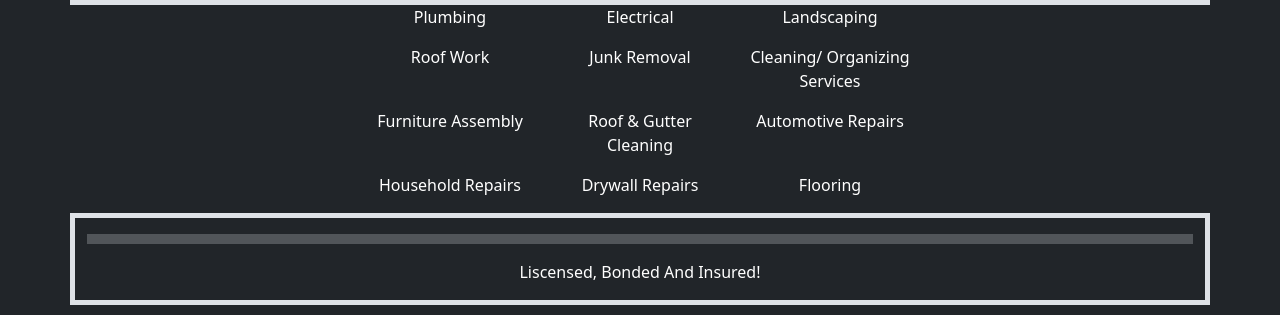
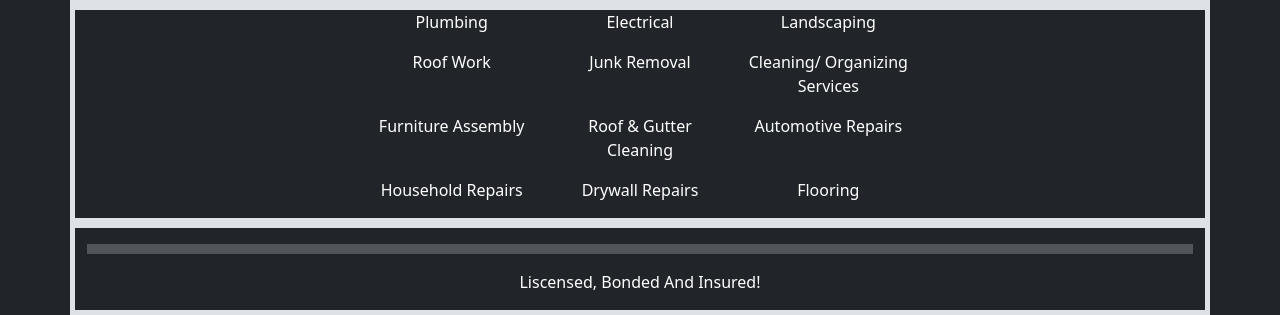
Before and after one commit to monk-iatsu/VicsExtremeHandymanServices, a plain HTML site: page services.html in a window 1280 px wide. Shown: the part 640-955 px from the top of the page. Drawn offline with nearby package versions, Linux system fonts and the light colour scheme.

Commit message:
Update services.html

```diff
--- a/services.html
+++ b/services.html
@@ -47,7 +47,7 @@
                     <h1 class="display-4 text-center">Some Of The Services I Provide</h1>
                 </div>
             </div>
-            <div class="container-md">
+            <div class="container-md border border-5">
                 <div class="row justify-content-center">
                     <div class="col-md-2 text-center text-white">
                         <p>Plumbing</p>
```
